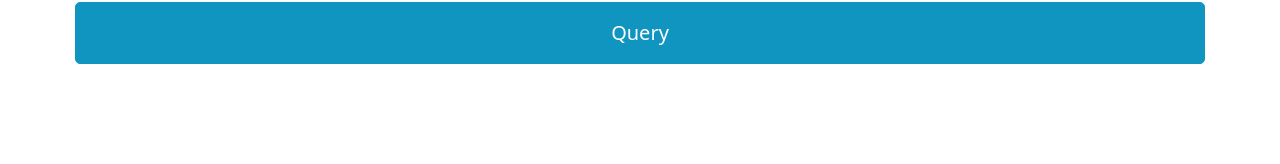
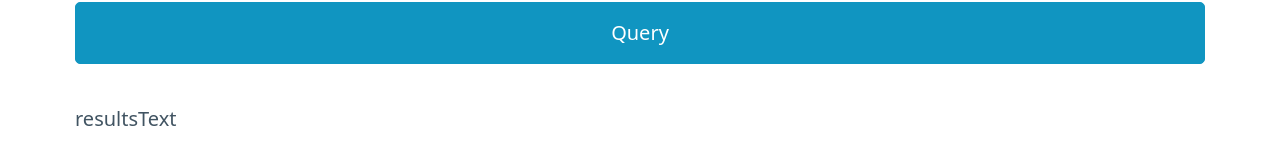
Before and after one commit to neilwiborg/NeilWib.org, a SvelteKit app in the folder frontend/: page /program4 in a window 1280 px wide. Shown: the part 522-686 px from the top of the page. Built offline with nearby package versions, Linux system fonts and the light colour scheme.

Commit message:
fix backend route and display frontend results

```diff
--- a/frontend/src/routes/program4/+page.svelte
+++ b/frontend/src/routes/program4/+page.svelte
@@ -34,7 +34,7 @@
 				resultsText = 'Results for ' + lastName + ':';
 			}
 		}
-		fetch(import.meta.env.VITE_BACKEND_HOSTNAME)
+		fetch(import.meta.env.VITE_BACKEND_HOSTNAME + "/program4/loadData")
 		.then((response) => response.text()
 		.then((data) => resultsText = data));
 	};
@@ -67,6 +67,25 @@
 			<small>At least one field must be entered</small>
 			<button type="submit" on:click={onSubmit}>Query</button>
 		</fieldset>
-		<output>{resultsText}</output>
+		<output>
+			{#if resultsText.length > 0}
+				{#each JSON.parse(resultsText).users as user}
+					<details>
+						<summary>
+							{user.firstName} {user.lastName}
+						</summary>
+						<ul>
+						{#each user as attr}
+							{#if attr !== "firstName" && attr !== "lastName"}
+								<li>{attr}: {user[attr]}</li>
+							{/if}
+						{/each}
+						</ul>
+					</details>
+				{/each}
+			{:else}
+				<p>resultsText</p>
+			{/if}
+		</output>
 	</form>
 </main>
```
Also changed, not shown: 1 other file (tests, documents, lock files or other folders).
